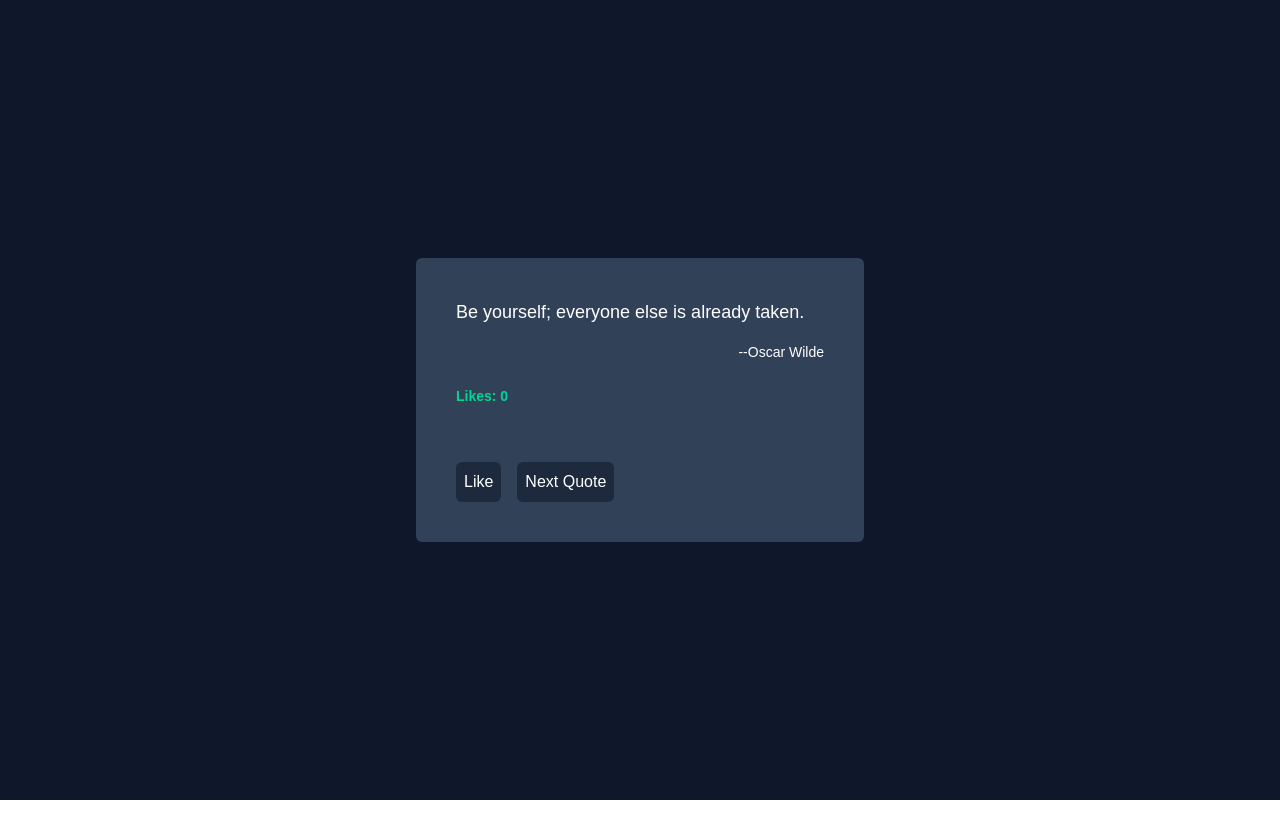
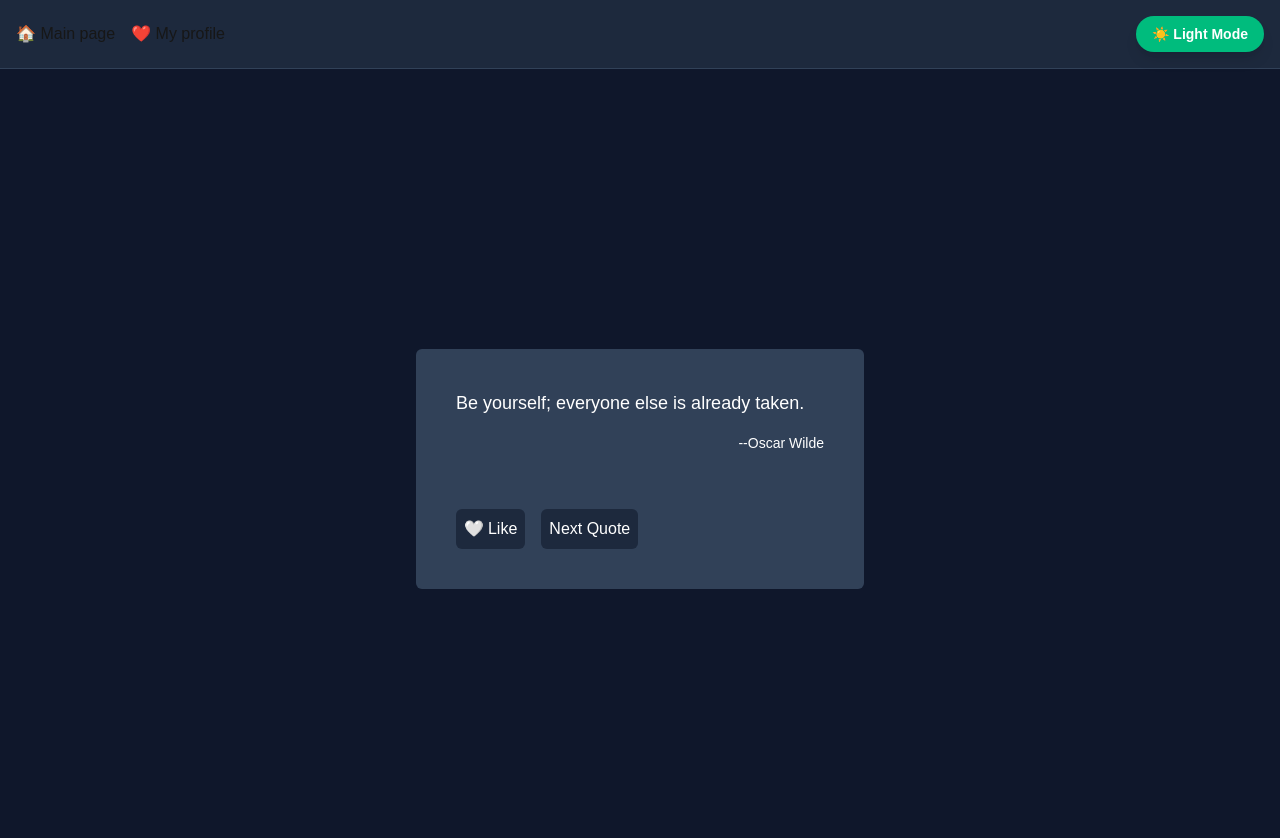
Before and after one commit to Ayjanmuradova/random-quotes, a Next.js app: page / in a window 1280 px wide. Shown: the top 838 px of the page. Before the commit the page ends 800 px from the top, so only its background shows below. Built offline with nearby package versions, Linux system fonts and the light colour scheme.

Commit message:
Implement context providers for user, quotes, and theme;

```diff
--- a/src/app/layout.js
+++ b/src/app/layout.js
@@ -1,29 +1,43 @@
-import { Geist, Geist_Mono } from "next/font/google";
+"use client";
+import { UserProvider } from "@/context/UserContext";
+import { QuotesProvider } from "@/context/QuotesContext";
+import { ThemeProvider, useTheme } from "@/context/ThemeContext";
+import Link from "next/link";
 import "./globals.css";
 
-const geistSans = Geist({
-  variable: "--font-geist-sans",
-  subsets: ["latin"],
-});
 
-const geistMono = Geist_Mono({
-  variable: "--font-geist-mono",
-  subsets: ["latin"],
-});
+function ThemeWrapper({ children }) {
+  const { isDarkMode, toggleTheme } = useTheme();
 
-export const metadata = {
-  title: "Random Quotes App",
-  description: "A simple app that displays random quotes.",
-};
+  return (
+    <body className={`${isDarkMode ? "bg-slate-900 text-white" : "bg-slate-50 text-slate-900"} transition-colors duration-300`}>
+      <nav className={`p-4 flex justify-between items-center border-b ${isDarkMode ? "bg-slate-800 border-slate-700" : "bg-white border-slate-200 shadow-sm"}`}>
+        <div className="flex gap-4 font-medium">
+          <Link href="/" className="hover:text-emerald-500">🏠 Main page</Link>
+          <Link href="/user/quotes" className="hover:text-emerald-500">❤️ My profile</Link>
+        </div>
+        <button
+          onClick={toggleTheme}
+          className="px-4 py-2 rounded-full bg-emerald-500 text-white text-sm font-bold shadow-lg active:scale-95 transition-all"
+        >
+          {isDarkMode ? "☀️ Light Mode" : "🌙 Dark Mode"}
+        </button>
+      </nav>
+      {children}
+    </body>
+  );
+}
 
 export default function RootLayout({ children }) {
   return (
     <html lang="en">
-      <body
-        className={`${geistSans.variable} ${geistMono.variable} antialiased`}
-      >
-        {children}
-      </body>
+      <ThemeProvider>
+        <UserProvider>
+          <QuotesProvider>
+            <ThemeWrapper>{children}</ThemeWrapper>
+          </QuotesProvider>
+        </UserProvider>
+      </ThemeProvider>
     </html>
   );
 }
--- a/src/app/page.js
+++ b/src/app/page.js
@@ -1,52 +1,14 @@
-'use client';
-import { useState } from 'react';
-import {quotes as initialQuotes} from '@/quotes';
-import QuoteCard from '@/components/QuoteCard';
-
-const quotesWithLikes = initialQuotes.map(quote => ({
-  ...quote,
-  likeCount: 0
-}));
-
-function getRandomIndex(currentIndex, arraysLength){
-  const random = () => Math.floor(Math.random() * arraysLength);
-  const result = random();
-  if (result === currentIndex) {
-    return getRandomIndex(currentIndex, arraysLength);
-  } else {
-    return result;
-  }
-}
+"use client";
+import QuoteCard from "@/components/QuoteCard";
+import Link from "next/link";
 
 export default function Home() {
-  const[quotes, setQuotes]=useState(quotesWithLikes);
-  const[currentIndex, setCurrentIndex]=useState(0);
-
-function handleLikeClick(){
-  console.log('like button is clicked');
-  const updatedQuotes = quotes.map((quote, index) => {
-    if(index === currentIndex){
-      return {
-        ...quote,
-        likeCount: quote.likeCount + 1
-      };
-    }
-    return quote;
-  });
-  setQuotes(updatedQuotes);
+  return (
+    <main className='min-h-dvh flex items-center bg-slate-900'>
+      <QuoteCard />
+    </main>
+  );
 }
-
-function handleNextClick(){
-  console.log('next Quote is clicked');
-  const nextIndex = getRandomIndex(currentIndex, quotes.length);
-  setCurrentIndex(nextIndex);
-}
-
-  return <main className='min-h-dvh flex items-center bg-slate-900 p-4'>
-    <QuoteCard
-      quote={quotes[currentIndex]}
-      onLike={handleLikeClick}
-      onNext={handleNextClick}
-    />
-  </main>;
-}
+<Link href="/user/quotes" className="text-white mt-4 underline text-sm">
+  Quotes on my profile
+</Link>
--- /dev/null
+++ b/src/app/user/quotes/page.js
@@ -0,0 +1,45 @@
+"use client";
+import { useQuotes } from "@/context/QuotesContext";
+import { useUser } from "@/context/UserContext";
+import { useTheme } from "@/context/ThemeContext";
+
+export default function UserQuotesPage() {
+  const { likedQuotes, isLoaded } = useQuotes();
+  const { name, email, role, location } = useUser();
+  const { isDarkMode } = useTheme();
+
+  if (!isLoaded) return <p className="p-10 text-center">Loading...</p>;
+
+  return (
+    <main className="p-10 max-w-3xl mx-auto">
+
+      <section className={`mb-8 p-6 rounded-3xl border ${isDarkMode ? "bg-slate-800 border-slate-700" : "bg-white border-slate-200 shadow-xl"}`}>
+        <div className="flex items-center gap-4 mb-4">
+          <div className="w-16 h-16 bg-emerald-500 rounded-full flex items-center justify-center text-2xl font-bold text-white">
+            {name[0]}
+          </div>
+          <div>
+            <h1 className="text-2xl font-bold">{name}</h1>
+            <p className="text-emerald-500 text-sm font-medium">{role}</p>
+          </div>
+        </div>
+        <div className="grid grid-cols-1 md:grid-cols-2 gap-4 text-sm opacity-80">
+          <p>📧 {email}</p>
+        </div>
+      </section>
+
+      <h2 className="text-xl font-bold mb-6 flex items-center gap-2">
+        ❤️ Liked Quotes: <span className="text-sm bg-emerald-500/20 text-black-500 px-2 py-0.5 rounded-full">{likedQuotes.length}</span>
+      </h2>
+
+      <div className="space-y-4">
+        {likedQuotes.map((item, index) => (
+          <div key={index} className={`p-6 rounded-2xl border ${isDarkMode ? "bg-slate-800 border-slate-700" : "bg-white border-slate-100 shadow-sm"}`}>
+            <p className="italic text-lg mb-2">"{item.quote}"</p>
+            <p className="text-sm opacity-60">— {item.author}</p>
+          </div>
+        ))}
+      </div>
+    </main>
+  );
+}
--- a/src/components/QuoteCard.js
+++ b/src/components/QuoteCard.js
@@ -1,18 +1,25 @@
+"use client";
+
+import { useQuotes } from "@/context/QuotesContext";
 import { Subtitle } from "./Subtitle";
 import { Body2 } from "./Body2";
 import { Button } from "./Button";
 
-export default function QuoteCard ({ quote, onLike, onNext }) {
+export default function QuoteCard () {
+  const { currentQuote, handleLike, handleNext } = useQuotes();
+  if (!currentQuote) return null;
   return (
     <div className='w-md mx-auto bg-slate-700 p-10 rounded-md flex flex-col gap-4 text-white'>
-      <Subtitle title={quote.quote} />
-      <Body2>--{quote.author}</Body2>
-      <div className="text-sm font-bold text-emerald-400 mt-2">
-        Likes: {quote.likeCount}
-      </div>
+      <Subtitle title={currentQuote.quote} />
+      <Body2>--{currentQuote.author}</Body2>
+
       <div className="flex gap-4">
-        <Button onClick={onLike}>Like </Button>
-        <Button onClick={onNext}>Next Quote</Button>
+        <Button onClick={handleLike} className="absolute top-6 left-6 text-2xl hover:scale-125 transition-transform active:scale-90">
+          {currentQuote.likeCount > 0 ? "❤️" : "🤍"}
+        <span className="ml-1 text-xs text-slate-400 align-middle">
+
+        </span>Like </Button>
+        <Button onClick={handleNext}>Next Quote</Button>
       </div>
     </div>
   );
--- /dev/null
+++ b/src/context/QuotesContext.js
@@ -0,0 +1,37 @@
+"use client";
+import { createContext, useState, useContext, useEffect, useMemo } from "react";
+import { quotes as initialQuotes } from "@/quotes";
+
+const QuotesContext = createContext();
+
+export const QuotesProvider = ({ children }) => {
+  const [quotes, setQuotes] = useState([]);
+  const [currentIndex, setCurrentIndex] = useState(0);
+  const [isLoaded, setIsLoaded] = useState(false);
+
+  useEffect(() => {
+    setQuotes(initialQuotes.map((q) => ({ ...q, likeCount: 0 })));
+    setIsLoaded(true);
+  }, []);
+
+  const handleLike = () => {
+    setQuotes((prev) =>
+      prev.map((q, i) => (i === currentIndex ? { ...q, likeCount: q.likeCount + 1 } : q))
+    );
+  };
+
+  const handleNext = () => {
+    setCurrentIndex(Math.floor(Math.random() * quotes.length));
+  };
+
+  const currentQuote = quotes[currentIndex] || null;
+  const likedQuotes = useMemo(() => quotes.filter((q) => q.likeCount > 0), [quotes]);
+
+  return (
+    <QuotesContext.Provider value={{ currentQuote, handleLike, handleNext, isLoaded, likedQuotes }}>
+      {children}
+    </QuotesContext.Provider>
+  );
+};
+
+export const useQuotes = () => useContext(QuotesContext);
--- /dev/null
+++ b/src/context/ThemeContext.js
@@ -0,0 +1,20 @@
+"use client";
+import { createContext, useContext, useState } from "react";
+
+const ThemeContext = createContext();
+
+export const ThemeProvider = ({ children }) => {
+  const [isDarkMode, setIsDarkMode] = useState(true);
+
+  const toggleTheme = () => {
+    setIsDarkMode(!isDarkMode);
+  };
+
+  return (
+    <ThemeContext.Provider value={{ isDarkMode, toggleTheme }}>
+      {children}
+    </ThemeContext.Provider>
+  );
+};
+
+export const useTheme = () => useContext(ThemeContext);
--- /dev/null
+++ b/src/context/UserContext.js
@@ -0,0 +1,19 @@
+"use client";
+import { createContext, useContext } from "react";
+
+const UserContext = createContext();
+
+export const UserProvider = ({ children }) => {
+  const user = {
+    name: "Ayjan Muradova",
+    email: "ayjan.muradova@code2career.eu"
+  };
+
+  return (
+    <UserContext.Provider value={user}>
+      {children}
+    </UserContext.Provider>
+  );
+};
+
+export const useUser = () => useContext(UserContext);
```
